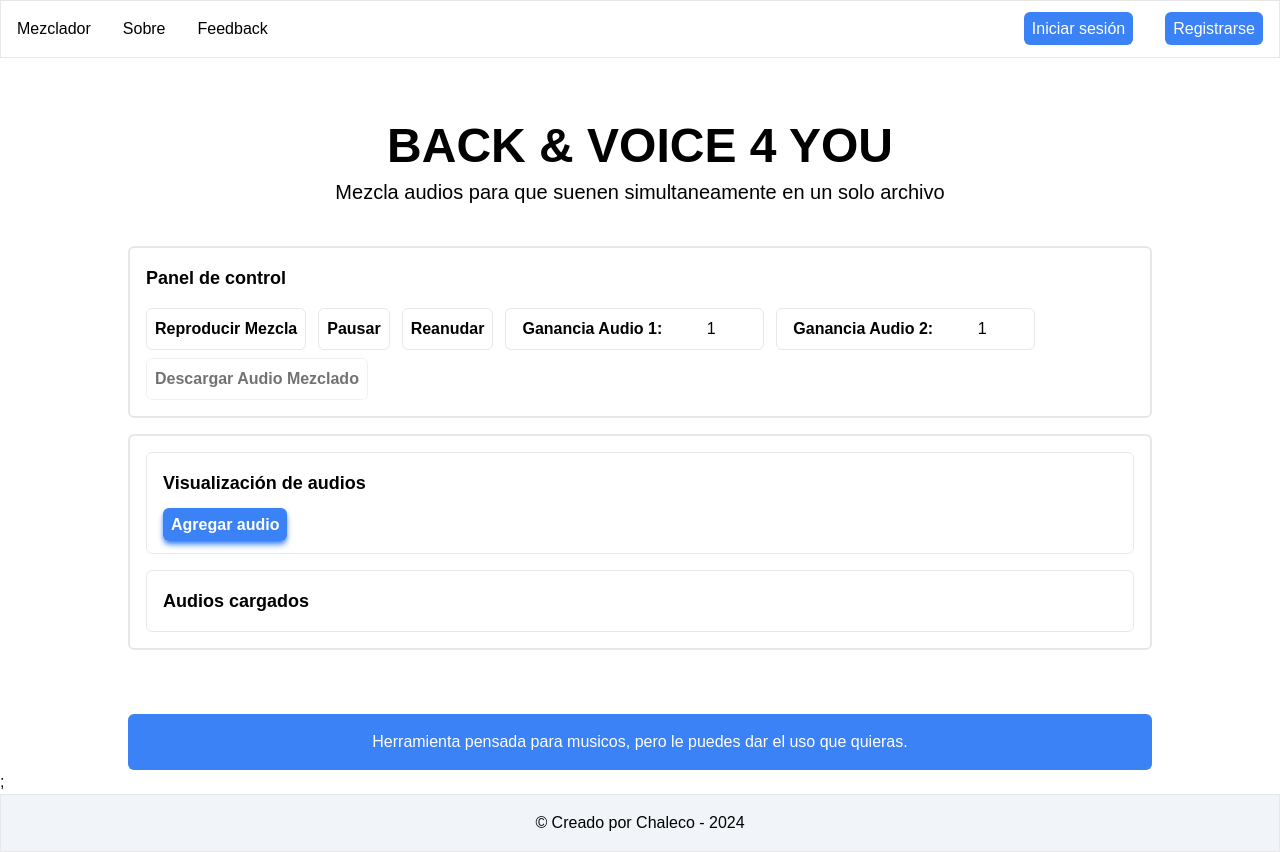
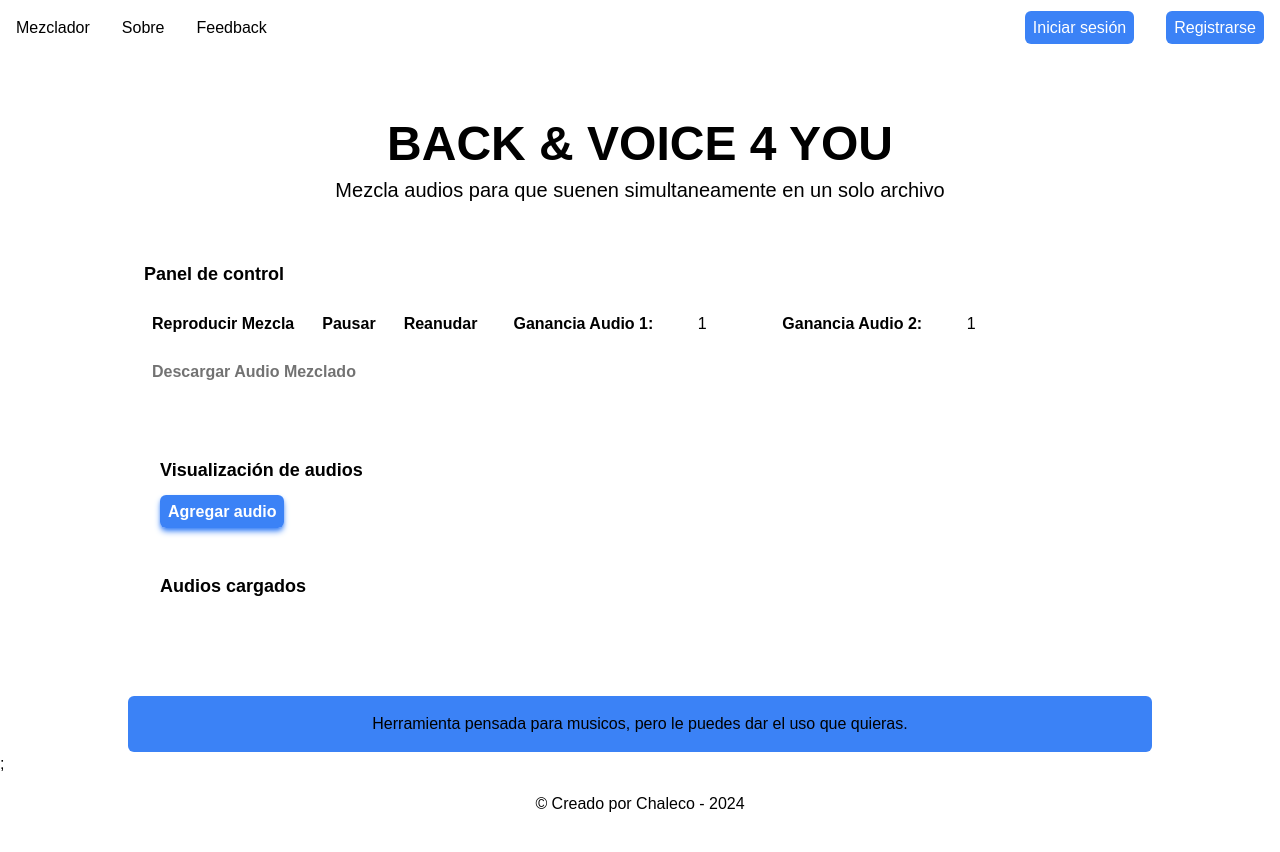
Before and after one commit to Chaleconetwork/backandvoice4you, a Next.js app: page / in a window 1280 px wide. Built offline with nearby package versions, Linux system fonts and the light colour scheme.

Commit message:
dark theme

```diff
--- a/src/components/footer.tsx
+++ b/src/components/footer.tsx
@@ -1,6 +1,6 @@
 export const Footer = () => {
     return (
-        <footer className="border p-4 text-center bg-slate-100">
+        <footer className="shadow-sm shadow-white p-4 text-center">
             <h3>© Creado por Chaleco - 2024</h3>
         </footer>
     )
--- a/src/components/navbar.tsx
+++ b/src/components/navbar.tsx
@@ -2,7 +2,7 @@ import Link from "next/link"
 
 export const Navbar = () => {
     return (
-        <nav className="flex justify-between border responsive_navbar">
+        <nav className="flex justify-between shadow-sm shadow-white responsive_navbar">
             <ul className="flex justify-center rounded-md hide_elements">
                 <Link href='/'><li className="p-4">Mezclador</li></Link>
                 <Link href='/'><li className="p-4">Sobre</li></Link>
--- a/src/pages/index.tsx
+++ b/src/pages/index.tsx
@@ -115,35 +115,35 @@ export default function Home() {
             <h1 className="font-bold text-5xl text-center uppercase mt-16">Back & Voice 4 You</h1>
             <h3 className="text-center text-xl mt-2">Mezcla audios para que suenen simultaneamente en un solo archivo</h3>
             <main className="mt-10">
-                <section className="border-2 rounded-md p-4 mb-4">
+                <section className="shadow-sm dark:shadow-black shadow-white rounded-md p-4 mb-4">
                     <h2 className="text-lg font-semibold mb-2">Panel de control</h2>
-                    <button onClick={handlePlay} className="hover:shadow-md hover:shadow-blue-200 transition delay-100 duration-300 ease-in-out border mt-2 mr-3 p-2 rounded-md font-semibold cursor-pointer">Reproducir Mezcla</button>
-                    <button onClick={handlePause} className="hover:shadow-md hover:shadow-blue-200 transition delay-100 duration-300 ease-in-out border mt-2 mr-3 p-2 rounded-md font-semibold cursor-pointer">Pausar</button>
-                    <button onClick={handleResume} className="hover:shadow-md hover:shadow-blue-200 transition delay-100 duration-300 ease-in-out border mt-2 mr-3 p-2 rounded-md font-semibold cursor-pointer">Reanudar</button>
-                    <div className="border rounded-md text-center mt-2 mr-3 inline-block p-2">
+                    <button onClick={handlePlay} className="dark:shadow-black shadow-sm shadow-white hover:shadow-md hover:shadow-white transition delay-100 duration-300 ease-in-out mt-2 mr-3 p-2 rounded-md font-semibold cursor-pointer">Reproducir Mezcla</button>
+                    <button onClick={handlePause} className="dark:shadow-black shadow-sm shadow-white hover:shadow-md hover:shadow-white transition delay-100 duration-300 ease-in-out mt-2 mr-3 p-2 rounded-md font-semibold cursor-pointer">Pausar</button>
+                    <button onClick={handleResume} className="dark:shadow-black shadow-sm shadow-white hover:shadow-md hover:shadow-white transition delay-100 duration-300 ease-in-out mt-2 mr-3 p-2 rounded-md font-semibold cursor-pointer">Reanudar</button>
+                    <div className="dark:shadow-black shadow-sm shadow-white rounded-md text-center mt-2 mr-3 inline-block p-2">
                         <label htmlFor="gain1" className="p-2 rounded-md font-semibold mr-3">Ganancia Audio 1:</label>
                         <input onChange={handleGainChange} id="gain1" className="outline-none text-center" type="number" defaultValue='1' step="0.1" min="0" max="10" />
                     </div>
-                    <div className="border rounded-md text-center mt-2 mr-3 inline-block p-2">
+                    <div className="dark:shadow-black shadow-sm shadow-white rounded-md text-center mt-2 mr-3 inline-block p-2">
                         <label htmlFor="gain2" className="p-2 rounded-md font-semibold mr-3">Ganancia Audio 2:</label>
                         <input onChange={handleGainChange} id="gain2" className="outline-none text-center" type="number" defaultValue='1' step="0.1" min="0" max="10" />
                     </div>
                     <button
                         onClick={() => handleDownloadClick()}
-                        className={`border mt-2 mr-3 p-2 rounded-md font-semibold ${isDownloadEnabled ? 'bg-green-500 opacity-100 text-white cursor-pointer' : 'cursor-default opacity-55'}`}
+                        className={`dark:shadow-black shadow-sm shadow-white mt-2 mr-3 p-2 rounded-md font-semibold ${isDownloadEnabled ? 'bg-green-500 opacity-100 text-white cursor-pointer' : 'cursor-default opacity-55'}`}
                     >
                         Descargar Audio Mezclado
                     </button>
                 </section>
-                <section className="border-2 rounded-md p-4">
-                    <div className="border p-4 rounded-md">
+                <section className="dark:shadow-black shadow-sm shadow-white rounded-md p-4">
+                    <div className="dark:shadow-black shadow-sm shadow-white p-4 rounded-md">
                         <h2 className="text-lg font-semibold mb-4">Visualización de audios</h2>
                         <label htmlFor="files" className="shadow-md hover:shadow-blue-500 hover:bg-blue-400 transition delay-100 duration-300 ease-in-out p-2 rounded-md font-semibold cursor-pointer shadow-blue-500 bg-blue-500 text-white">
                             Agregar audio
                         </label>
                         <input id="files" multiple onChange={handleFileChange} className="hidden" type="file" />
                     </div>
-                    <div className="block mt-4 border p-4 rounded-md">
+                    <div className="block mt-4 dark:shadow-black shadow-sm shadow-white p-4 rounded-md">
                         <h3 className="font-semibold text-lg">Audios cargados</h3>
                         {
                             fileNames[0] && <h2 className="text-2xl my-2 px-4 py-2 border inline-block rounded-md cursor-pointer"><FaPlayCircle /></h2>
@@ -157,7 +157,7 @@ export default function Home() {
                 </section>
                 <div className="text-blue-500 mt-6">{textAlert}</div>
                 <section className="bg-blue-500 mt-16 p-4 rounded-md">
-                    <h2 className="text-center text-white">Herramienta pensada para musicos, pero le puedes dar el uso que quieras.</h2>
+                    <h2 className="text-center">Herramienta pensada para musicos, pero le puedes dar el uso que quieras.</h2>
                 </section>
             </main>
         </div>
--- a/src/styles/globals.css
+++ b/src/styles/globals.css
@@ -2,7 +2,9 @@
 @tailwind components;
 @tailwind utilities;
 
-:root {}
+:root {
+    color-scheme: dark light;
+}
 
 body {
     font-family: 'Rubik Variable', sans-serif;
```
